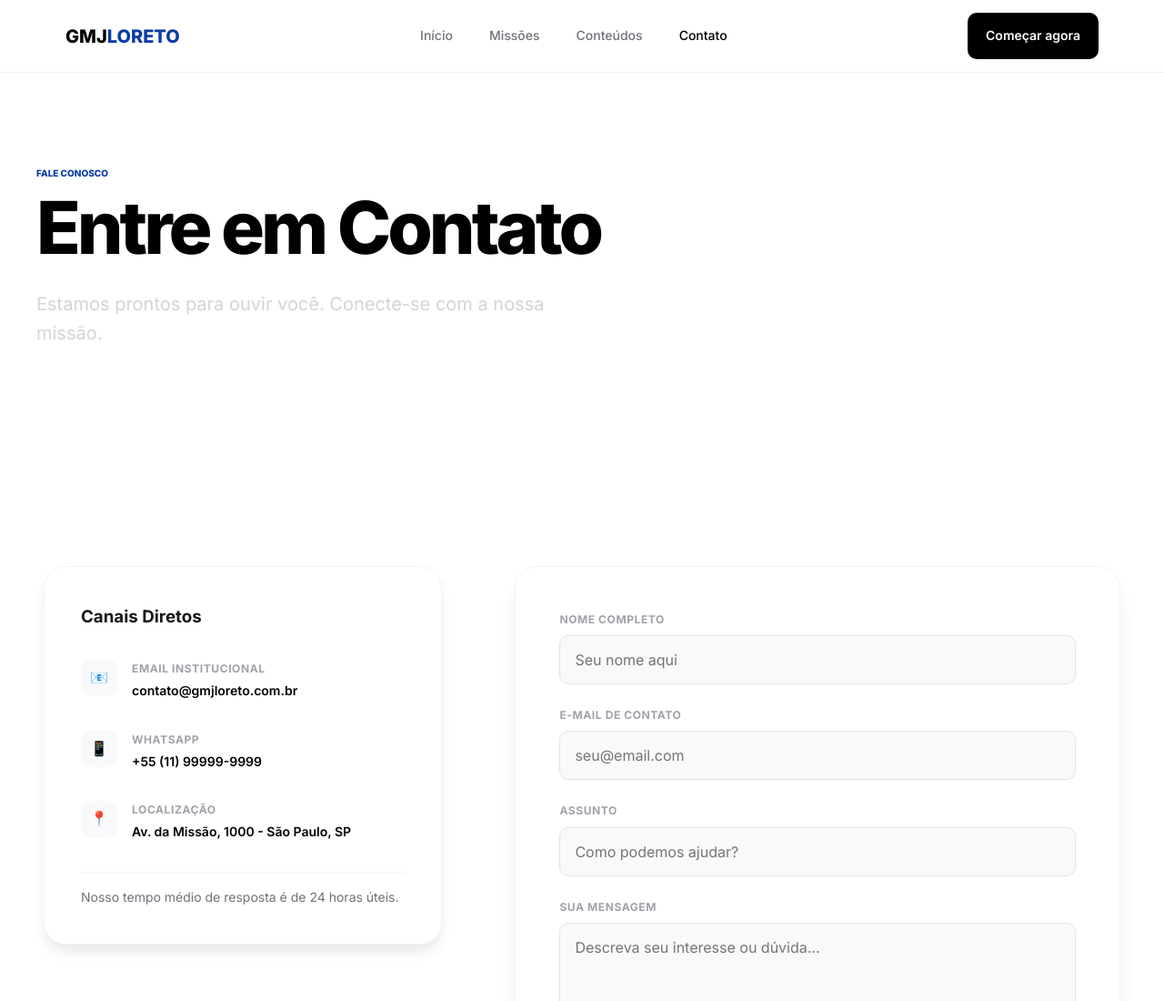
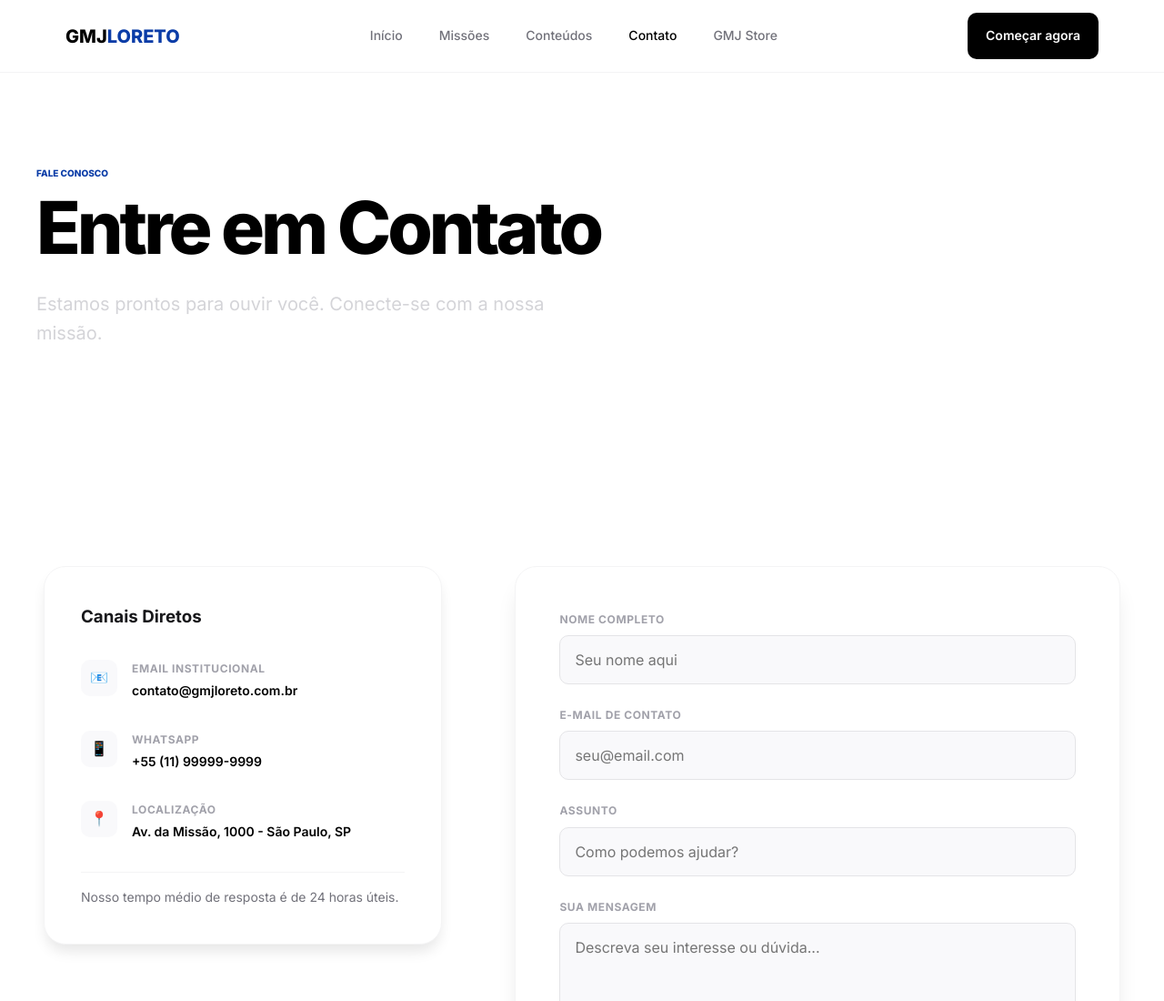
Before and after one commit to gmjloreto/gmj-institutional-website, a plain HTML site: page contact.html in a window 1280 px wide. Shown: the top 1100 px of the page at 91% size. Drawn offline with nearby package versions, Linux system fonts and the light colour scheme.

Commit message:
feat: add a new navbar link

```diff
--- a/contact.html
+++ b/contact.html
@@ -27,6 +27,7 @@
                 <a href="mission.html">Missões</a>
                 <a href="content.html">Conteúdos</a>
                 <a href="contact.html" class="active">Contato</a>
+                <a href="https://store.gmjloreto.com.br">GMJ Store</a>
             </div>
             <div class="nav-actions">
                 <a href="contact.html" class="btn btn-primary">Começar agora</a>
```
Also changed, not shown: content.html (+1 -0 lines), index.html (+1 -0 lines), mission.html (+1 -0 lines).
